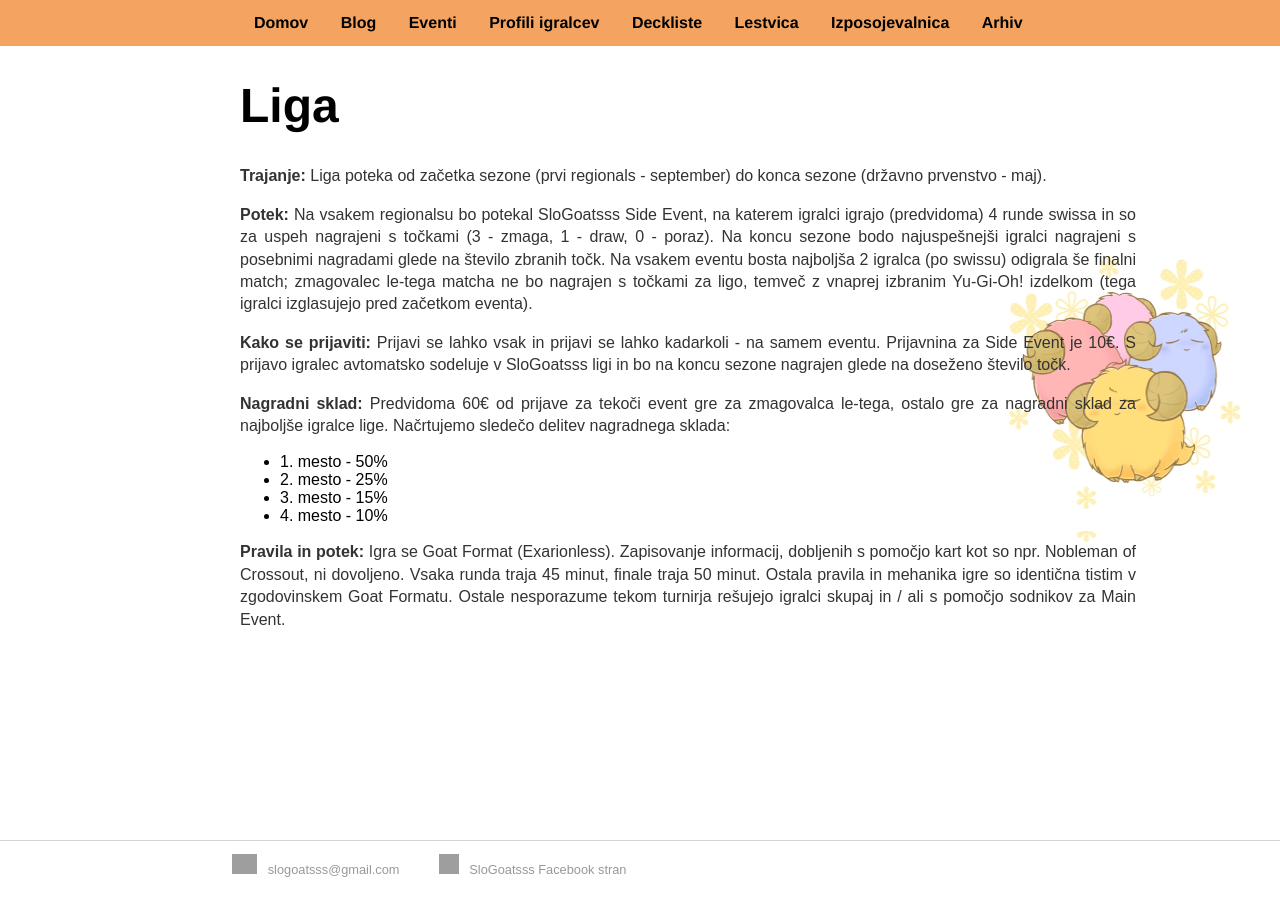
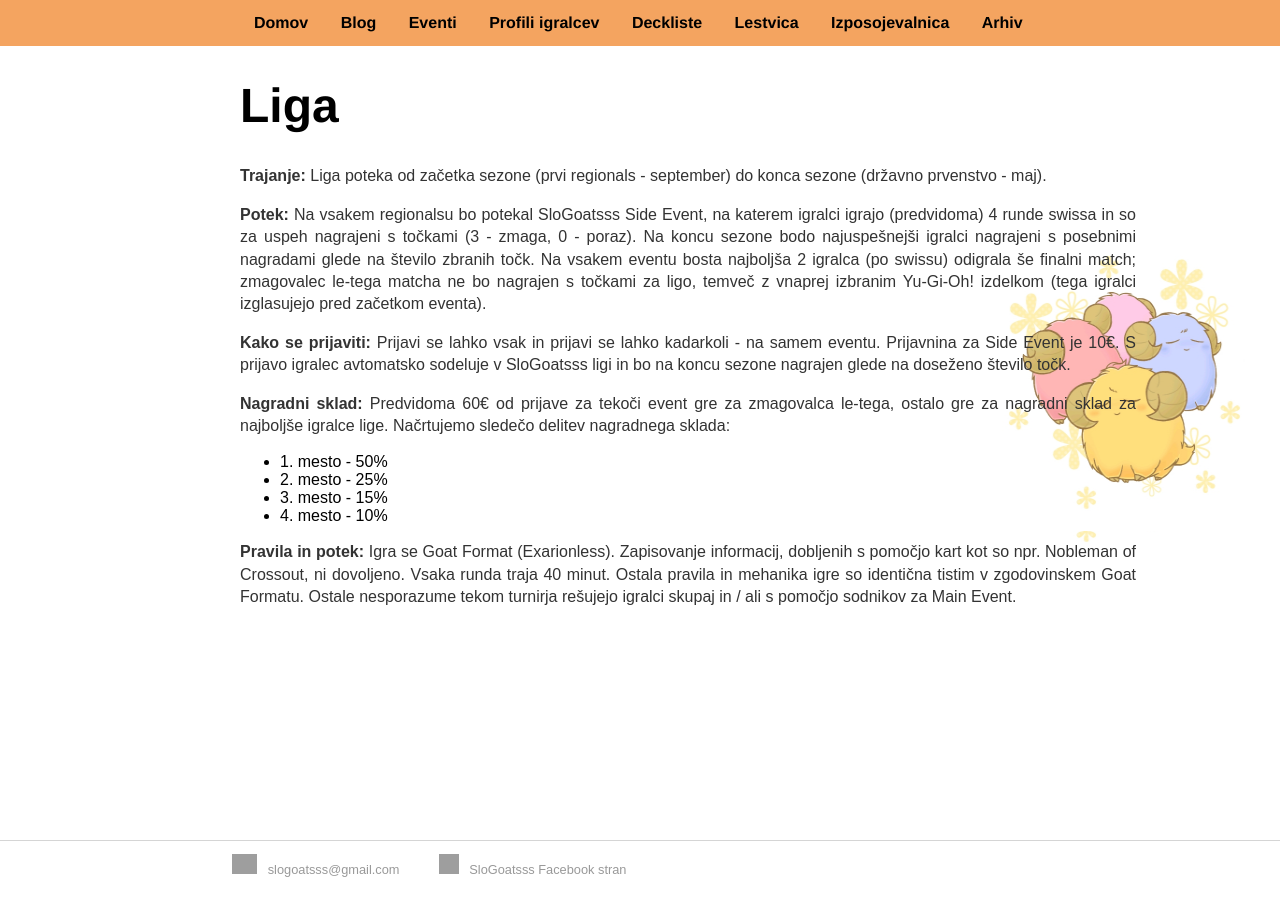
Before and after one commit to slogoatsss/slogoatsss.github.io, a Jekyll site: the page built from liga/index.html, in a window 1280 px wide. Built offline with Jekyll 4.4.1, drawn with Linux system fonts in a browser that asks for light colours; nearby versions of some CDN libraries; library files that are not in the unit come from our copies; grey boxes are pictures that could not be loaded.

Commit message:
popravek tajma

```diff
--- a/liga/index.html
+++ b/liga/index.html
@@ -9,7 +9,7 @@ title: Liga
 	</p>
   <p>
 	  <b>Potek:</b> Na vsakem regionalsu bo potekal SloGoatsss Side Event,
-   na katerem igralci igrajo (predvidoma) 4 runde swissa in so za uspeh nagrajeni s točkami (3 - zmaga, 1 - draw, 0 - poraz). Na koncu
+   na katerem igralci igrajo (predvidoma) 4 runde swissa in so za uspeh nagrajeni s točkami (3 - zmaga, 0 - poraz). Na koncu
    sezone bodo najuspešnejši igralci
    nagrajeni s posebnimi nagradami glede na število zbranih točk. Na vsakem eventu bosta najboljša 2 igralca (po swissu) odigrala še
    finalni match; zmagovalec le-tega matcha
@@ -32,7 +32,7 @@ title: Liga
   </p>
 <p>
 	<b>Pravila in potek:</b> Igra se Goat Format (Exarionless). Zapisovanje informacij, dobljenih s pomočjo kart kot so npr. Nobleman of
-	Crossout, ni dovoljeno. Vsaka runda traja 45 minut, finale traja 50 minut. Ostala pravila in mehanika igre so identična tistim v
+	Crossout, ni dovoljeno. Vsaka runda traja 40 minut. Ostala pravila in mehanika igre so identična tistim v
 	zgodovinskem Goat Formatu. Ostale nesporazume tekom turnirja rešujejo igralci skupaj in / ali s pomočjo sodnikov za Main Event.
 </p>
 </div><!-- /.blurb -->
```
